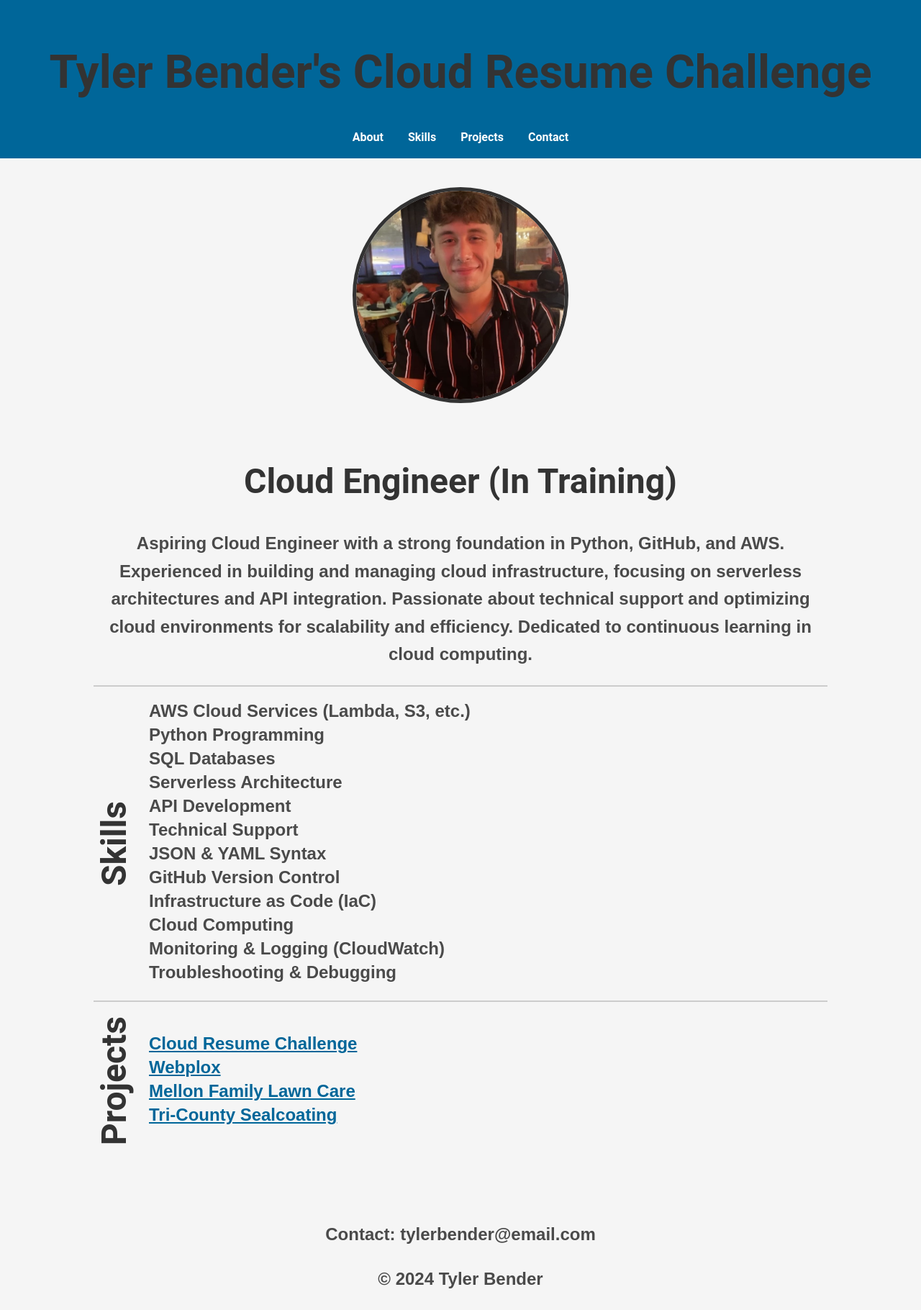
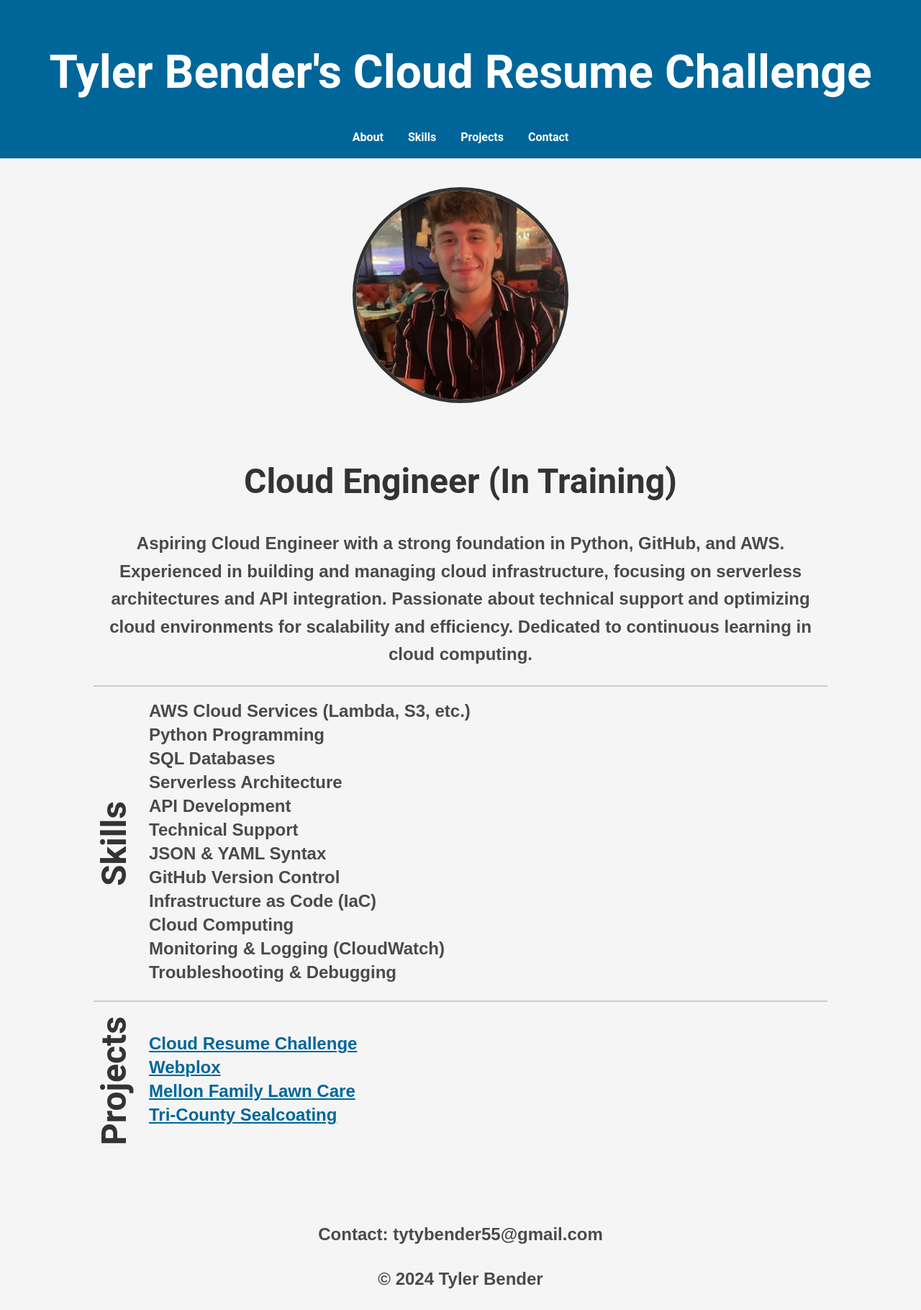
Before and after one commit to tybnd/resume_challenge, a plain HTML site: page index.html in a window 1280 px wide. Shown: the whole page at 72% size. Drawn offline with Linux system fonts and the light colour scheme; no server answers.

Commit message:
updatesite3

```diff
--- a/index.html
+++ b/index.html
@@ -64,7 +64,7 @@
         }
         h1 {
             font-size: 4rem;
-            color: #333333;
+            color: #FFFFFF;
             text-align: center;
         }
         h2 {
@@ -262,7 +262,7 @@
                 updateVisitorCount();
             });
         </script>
-        <p>Contact: tylerbender@email.com</p>
+        <p>Contact: tytybender55@gmail.com</p>
         <p>&copy; 2024 Tyler Bender</p>
     </footer>
 </body>
```
